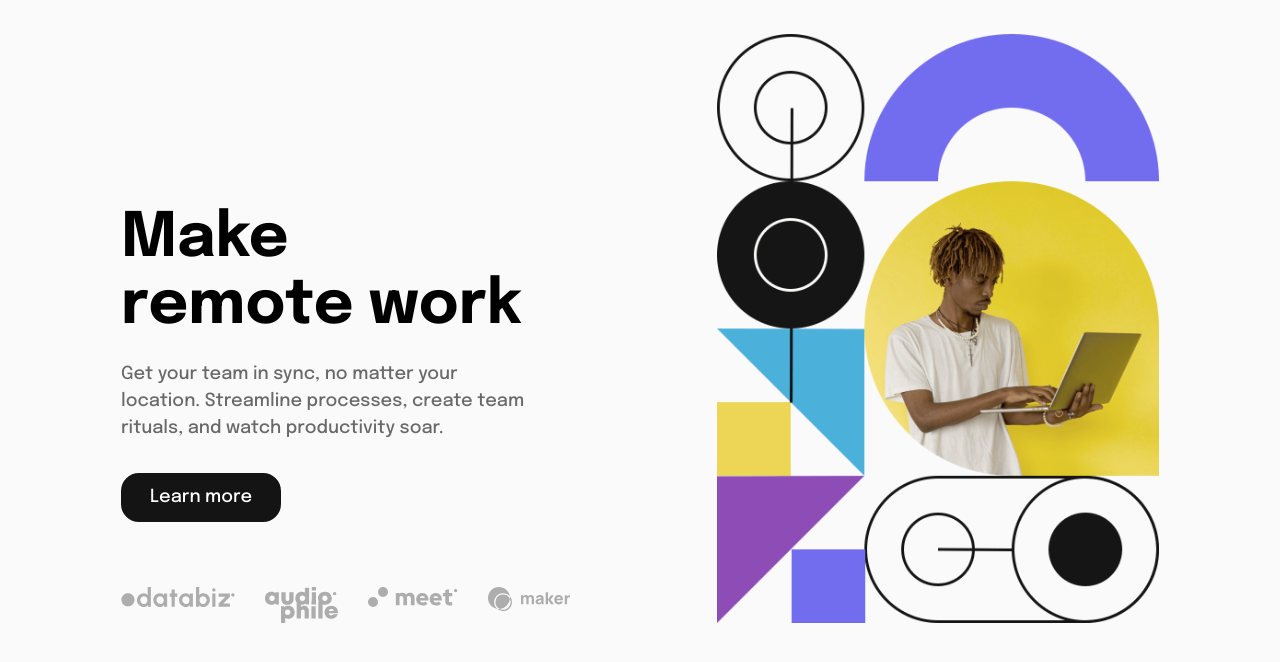
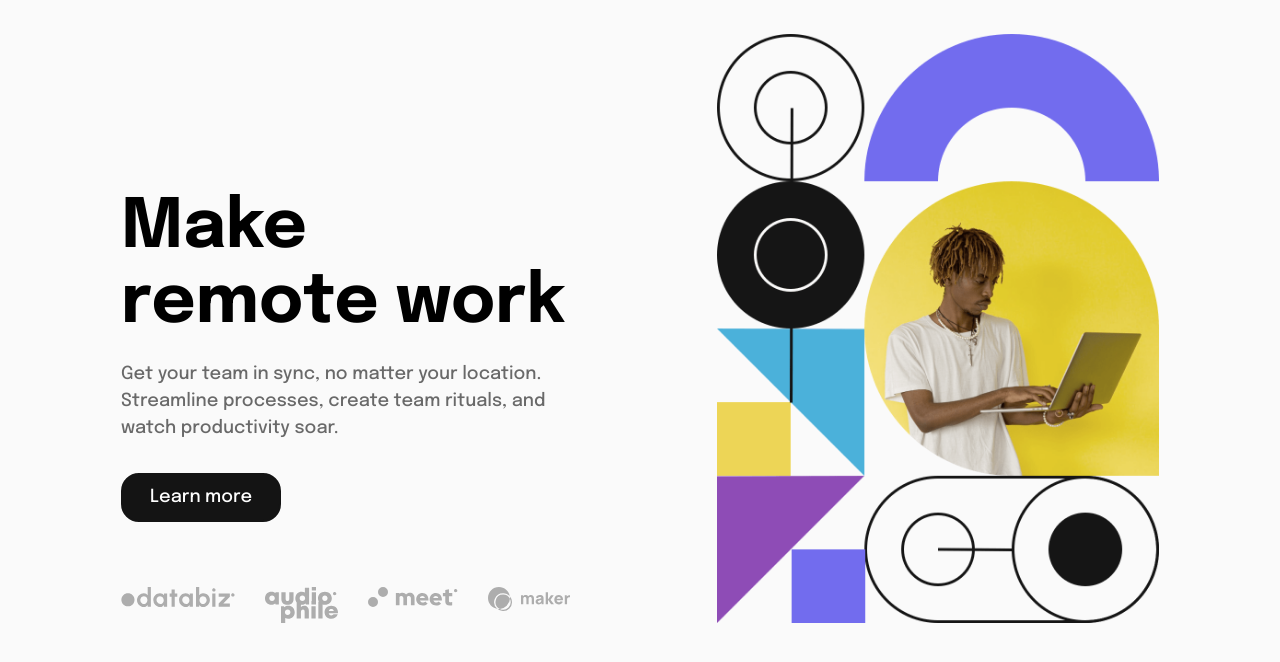
Before and after one commit to Hamdyshabeeb/Introsection-with-dropdown-menu, a plain HTML site: page index.html in a window 1280 px wide. Shown: the part 74-736 px from the top of the page. Drawn offline with Linux system fonts and the light colour scheme.

Commit message:
style:fix typography font size of h1 and width of main p

```diff
--- a/styles.css
+++ b/styles.css
@@ -356,14 +356,14 @@ main {
 		margin: 0;
 	}
 	.intro-info h1 {
-		font-size: clamp(4rem, 1rem + 4vw, 8rem);
+		font-size: clamp(4rem, 5.3vw, 8rem);
 	}
 
 	.intro-info h1 span {
 		display: block;
 	}
 	.intro-info p {
-		max-width: 40ch;
+		max-width: 41ch;
 	}
 	.intro-illisturation {
 		flex-shrink: 2;
```
